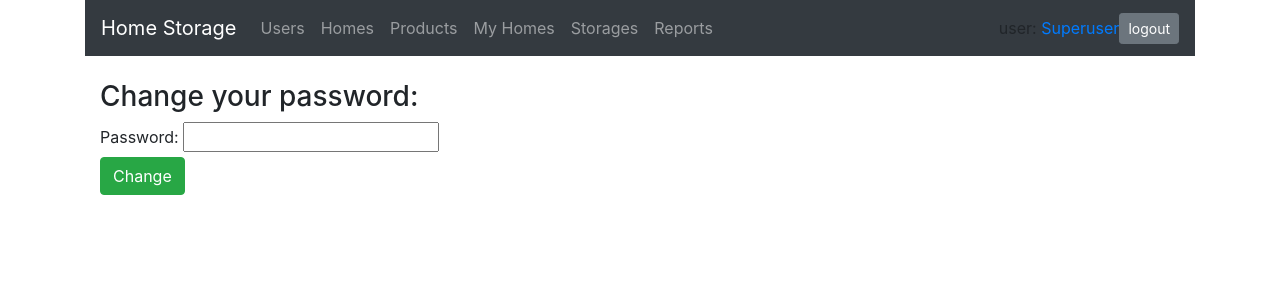
After one commit to Peanhua/HomeStorage, a Flask app: page /auth/change_password in a window 1280 px wide. The commit adds this page. Shown: the top 300 px of the page. Run offline with Flask 2, Linux system fonts and the light colour scheme; a user stored in the database is signed in; some libraries are stand-ins or nearby versions.

Commit message:
Add support for forced password change. Remove ability to change login name via user profile settings.

```diff
--- a/application/__init__.py
+++ b/application/__init__.py
@@ -92,6 +92,17 @@ from application.users.models import User
 def load_user(user_id):
     return User.query.get(user_id)
 
+# Handle forced password changes:
+from flask import request
+@app.before_request
+def force_password_change():
+    if not current_user:
+        return None
+    if current_user.is_authenticated:
+        if current_user.force_password_change:
+            if request.path != url_for("auth_change_password"):
+                return redirect(url_for("auth_change_password"))
+
 
 # Initialize database:
 try:
--- a/application/auth/forms.py
+++ b/application/auth/forms.py
@@ -1,5 +1,5 @@
 from flask_wtf import FlaskForm
-from wtforms   import StringField, PasswordField
+from wtforms   import StringField, PasswordField, validators
 
 class LoginForm(FlaskForm):
     login    = StringField("Login:")
@@ -7,3 +7,11 @@ class LoginForm(FlaskForm):
 
     class Meta:
         csrf = False
+
+
+
+class PasswordChangeForm(FlaskForm):
+    password = PasswordField("Password:", [validators.DataRequired(), validators.Length(min=8)])
+
+    class Meta:
+        csrf = False
--- a/application/auth/views.py
+++ b/application/auth/views.py
@@ -1,8 +1,8 @@
 from flask                    import render_template, request, redirect, url_for
-from flask_login              import login_user, logout_user, login_required
-from application              import app
+from flask_login              import current_user, login_user, logout_user, login_required
+from application              import app, db
 from application.users.models import User
-from application.auth.forms   import LoginForm
+from application.auth.forms   import PasswordChangeForm, LoginForm
 
 @app.route("/auth/login", methods = ["GET", "POST"])
 def auth_login():
@@ -29,3 +29,25 @@ def auth_logout():
 @app.route("/auth/unauthorized", methods = ["GET"])
 def auth_unauthorized():
     return render_template("auth/unauthorized.html")
+
+
+# Password changing:
+@app.route("/auth/change_password", methods=["GET", "POST"])
+@login_required
+def auth_change_password():
+    if not current_user:
+        return redirect(url_for("index"))
+
+    if request.method == "GET":
+        return render_template("auth/change_password.html", form = PasswordChangeForm())
+    else:
+        form = PasswordChangeForm(request.form)
+
+        if not form.validate():
+            return render_template("auth/change_password.html", form = form)
+
+        current_user.change_password(form.password.data)
+        current_user.force_password_change = False
+        db.session().commit()
+
+        return redirect(url_for("index"))
--- /dev/null
+++ b/application/templates/auth/change_password.html
@@ -0,0 +1,14 @@
+{% extends "layout.html" %}
+
+{% block body %}
+<h3>Change your password:</h3>
+{{ error }}
+<form method="POST">
+  <div>
+    {{ form.password.label }} {{ form.password }}
+  </div>
+  <div>
+    <button type="submit" class="btn btn-success">Change</button>
+  </div>
+</form>
+{% endblock %}
--- a/application/users/forms.py
+++ b/application/users/forms.py
@@ -12,17 +12,18 @@ class UserBaseForm(FlaskForm):
     user_id   = HiddenField("User ID",     [validators.Optional()])
     name      = StringField("Name:",       [validators.DataRequired(), validators.Length(min=4, max=80)])
     email     = StringField("Email:",      [validators.DataRequired(), validators.Length(min=8, max=80), validators.Email()])
-    login     = StringField("Login:",      [validators.DataRequired(), validators.Length(min=4, max=40), check_unique_login])
 
     class Meta:
         csrf = False
 
 class UserNewForm(UserBaseForm):
+    login     = StringField("Login:",      [validators.DataRequired(), validators.Length(min=4, max=40), check_unique_login])
     password  = PasswordField("Password:", [validators.DataRequired(), validators.Length(min=8)])
     superuser = BooleanField("Superuser:", [validators.Optional()])
 
 class UserEditForm(UserBaseForm):
-    password  = PasswordField("Password:", [validators.Optional(), validators.Length(min=8)])
+    login     = StringField("Login:",      [validators.DataRequired(), validators.Length(min=4, max=40), check_unique_login])
+    password  = PasswordField("Password:", [validators.Optional(),     validators.Length(min=8)])
     superuser = BooleanField("Superuser:", [validators.Optional()])
 
 class UserProfileForm(UserBaseForm):
--- a/application/users/models.py
+++ b/application/users/models.py
@@ -7,12 +7,13 @@ class User(db.Model):
     # Change the name of the table because "user" is a restricted keyword in PostgreSQL:
     __tablename__ = "account"
 
-    user_id   = db.Column(db.Integer,     primary_key = True)
-    name      = db.Column(db.String(80),  nullable = False)
-    login     = db.Column(db.String(40),  nullable = False, unique=True)
-    password  = db.Column(db.String(128), nullable = False)
-    email     = db.Column(db.String(80),  nullable = False)
-    superuser = db.Column(db.Boolean,     nullable = False)
+    user_id               = db.Column(db.Integer,     primary_key = True)
+    name                  = db.Column(db.String(80),  nullable = False)
+    login                 = db.Column(db.String(40),  nullable = False, unique=True)
+    password              = db.Column(db.String(128), nullable = False)
+    email                 = db.Column(db.String(80),  nullable = False)
+    superuser             = db.Column(db.Boolean,     nullable = False)
+    force_password_change = db.Column(db.Boolean,     nullable = False)
 
     homes = db.relationship("HomeUser", back_populates="user", cascade="all, delete, delete-orphan")
     #homes = db.relationship("HomeUser", backref="user", cascade="all, delete, delete-orphan")
@@ -21,8 +22,12 @@ class User(db.Model):
         self.name      = name
         self.email     = email
         self.login     = login
-        self.password  = generate_password_hash(password, 12)
         self.superuser = False
+        self.force_password_change = False
+        self.change_password(password)
+
+    def change_password(self, password):
+        self.password = generate_password_hash(password, 12)
 
     def check_password(self, password):
         return check_password_hash(self.password, password)
```
Also changed, not shown: application/templates/users/edit_profile.html (+1 -8 lines), application/users/views.py (+5 -6 lines).
